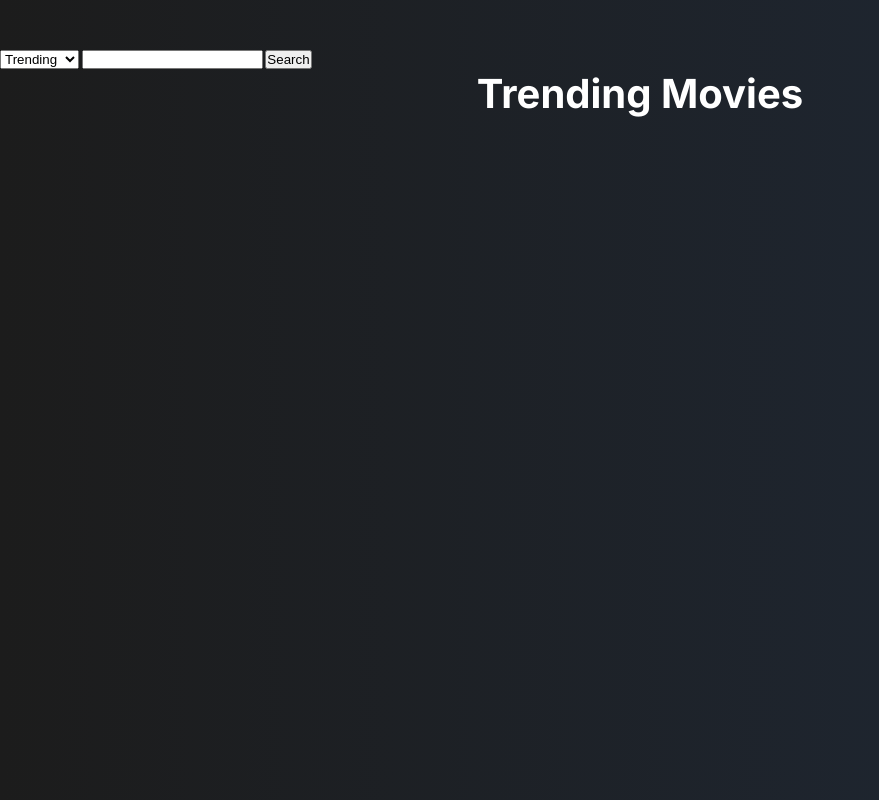
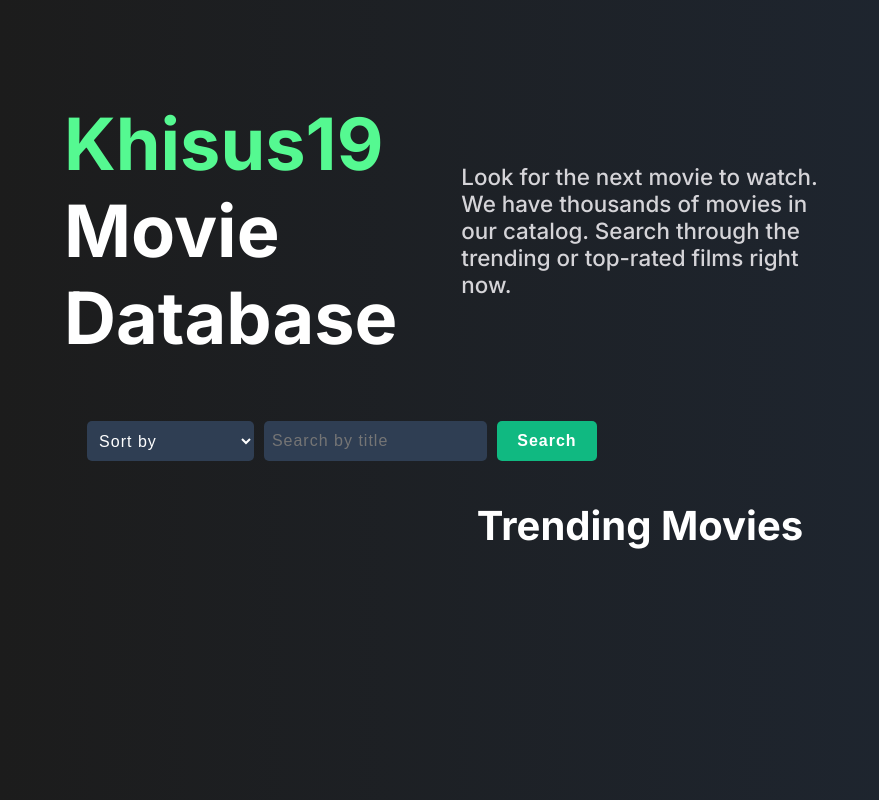
Before and after one commit to khisus19/khisus19MoviesDatabase, a website with bundled scripts: page index.html in a window 1280 px wide. Shown: the whole page, without its empty margins (0-879 px from the left). Built offline with nearby package versions, Linux system fonts and the light colour scheme; no server answers.

Commit message:
Styling search and hero

```diff
--- a/index.html
+++ b/index.html
@@ -17,25 +17,28 @@
         <div></div>
     </nav>
     <section class="hero" id="hero">
-        <h1><span class="title-span">Khisus19</span> Movie Database</h1>
+        <div class="title">
+            <h1><span class="title-span">Khisus19</span> Movie Database</h1>
+        </div>
         <div class="subtitle">
             <p>Look for the next movie to watch.<br>
-                We have thousands of movies in our catalog. Search through the trending or top-rated films right now.</p>
+            We have thousands of movies in our catalog. Search through the trending or top-rated films right now.</p>
         </div>
     </section>
 
     <section id="search">
         <form action="" id="search-form">
             <select name="sort" id="sort-dropdown">
+                <option>Sort by</option>
                 <option id="tredingDropdown">Trending</option>
                 <option id="topRatedDropdown">Top-rated</option>
             </select>
-            <input type="text" id="search-input">
+            <input type="text" id="search-input" placeholder="Search by title">
             <button id="search-btn">Search</button>
         </form>
     </section>
 
-    <section id="trending-section">
+    <section id="movies-section">
         <h2 class="grid-title" id="grid-title">Trending Movies</h2>
         <div id="movies-grid-container">
 
--- a/styles/app.css
+++ b/styles/app.css
@@ -24,43 +24,81 @@ nav {
     height: 50px;
 }
 #hero {
-    width: 100%;
-    height: auto;
-	padding: 20px 50px;
-	display: none;
-	grid-template-columns: repeat(auto-fill, minmax(min(100%, 500px), 1fr));
+	margin: 50px auto;
+    width: 90%;
+	display: grid;
+	grid-template-columns: repeat(auto-fill, minmax(min(100%, 350px), 1fr));
 	gap: 40px;
 }
-h1 {
-    margin: 30px auto;
-    width: 50%;
+.title {
+	min-width: 350px;
+	max-width: 600px;
+	display: flex;
+	justify-content: center;
+	align-items: center;
+	flex-wrap: wrap;
+}
+.title h1 {
     color: var(--white);
-    font-size: 5rem;
+    font-size: 4.5rem;
 }
 .title-span {
 	color: var(--green);
 }
 .subtitle {
+	min-width: 350px;
+	max-width: 600px;
 	display: flex;
 	justify-content: center;
 	align-items: center;
 }
 #hero p {
-	width: 90%;
-	padding: 20px;
     font-size: 1.4rem;
     color: var(--medium-grey);
 }
 
+/* Search section */
+#search {
+	margin: 30px auto;
+	width: 90%;
+	display: grid;
+	grid-template-columns: repeat(auto-fill, minmax(min(100%, 500px), 1fr));
+	gap: 40px;
+}
+#search-form {
+	width: 100%;
+	display: flex;
+	justify-content: center;
+}
+#sort-dropdown, #search-input, #search-btn {
+	margin: 10px 5px;
+	padding: 8px;
+	min-width: 30%;
+	height: 40px;
+	background: var(--dark-grey);
+	border: none;
+	border-radius: 5px;
+	color: var(--white);
+	font-size: 1rem;
+	font-weight: 500;
+	letter-spacing: 1px;
+}
+#search-btn {
+	min-width: 100px;
+	background: var(--main-btn);
+	color: var(--white);
+	font-weight: 700;
+}
+
 /* Trending Section */
-#trending-section {
+#movies-section {
 	width: 100%;
 	display: flex;
 	flex-direction: column;
 	justify-content: center;
 	align-items: center;
 }
-#trending-section h2 {
+#movies-section h2 {
 	font-size: 2.5rem;
 }
 #movies-grid-container {
@@ -123,34 +161,3 @@ h1 {
 	justify-content: center;
 	align-items: center;
 }
-
-.paginacion {
-	position: fixed;
-	bottom: 0;
-	width: 100%;
-	display: flex;
-	justify-content: center;
-	gap: 20px;
-	padding: 10px;
-}
-
-.paginacion button {
-	cursor: pointer;
-	border: none;
-	display: flex;
-	align-items: center;
-	justify-content: center;
-	text-align: center;
-	height: 50px;
-	width: 200px;
-	background: var(--main-btn);
-	color: var(--white);
-	border-radius: 100px;
-	font-family: 'Montserrat', sans-serif;
-	font-weight: 600;
-	transition: .3s ease all;
-}
-
-.paginacion button:hover {
-	background: var(--green);
-}
```
